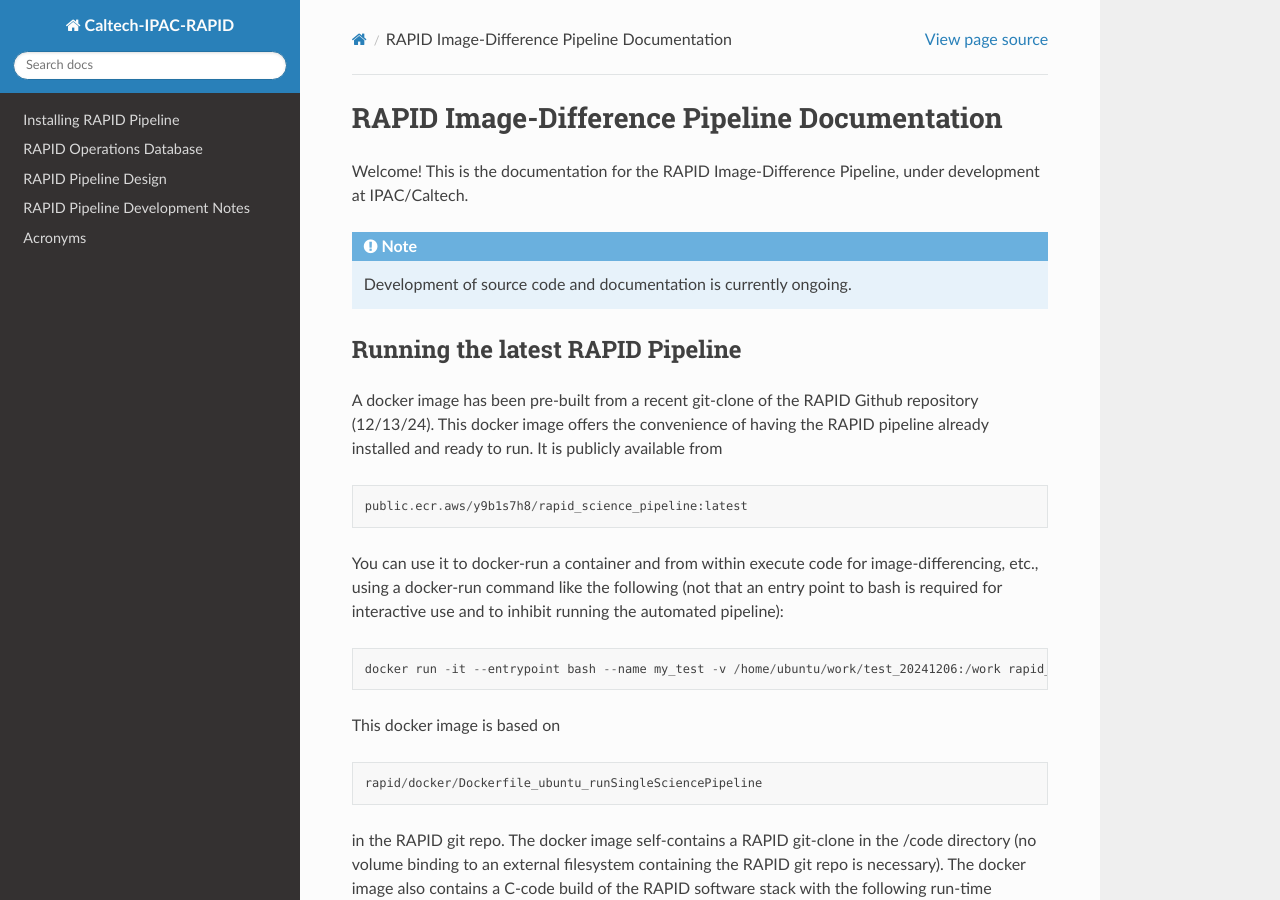
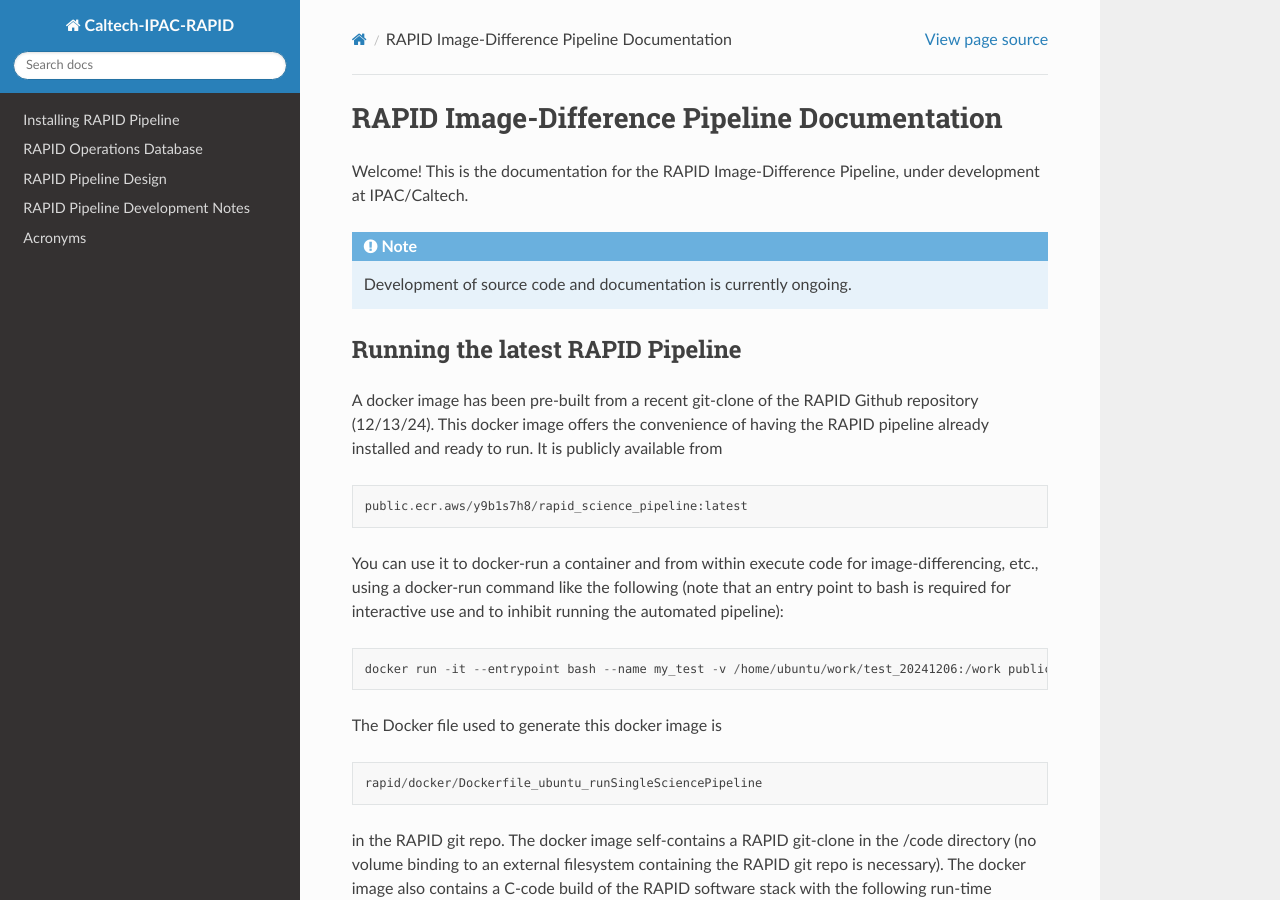
Before and after one commit to Caltech-IPAC/rapid, a Sphinx documentation site: the page built from docs/source/index.rst, in a window 1280 px wide and 900 px high. Built offline with Sphinx 7.4.7 and the Read the Docs theme 3.1.0, drawn with Linux system fonts in a browser that asks for light colours.

Commit message:
Updated docker run command and fixed typo.

```diff
--- a/docs/source/index.rst
+++ b/docs/source/index.rst
@@ -28,15 +28,15 @@
 
 You can use it to docker-run a container and from within execute
 code for image-differencing, etc., using a docker-run command like the
-following (not that an entry point to bash is required for interactive use
+following (note that an entry point to bash is required for interactive use
 and to inhibit running the automated pipeline):
 
 .. code-block::
 
-   docker run -it --entrypoint bash --name my_test -v /home/ubuntu/work/test_20241206:/work rapid_science_pipeline:latest
+   docker run -it --entrypoint bash --name my_test -v /home/ubuntu/work/test_20241206:/work public.ecr.aws/y9b1s7h8/rapid_science_pipeline:latest
 
 
-This docker image is based on
+The Docker file used to generate this docker image is
 
 .. code-block::
 
```
